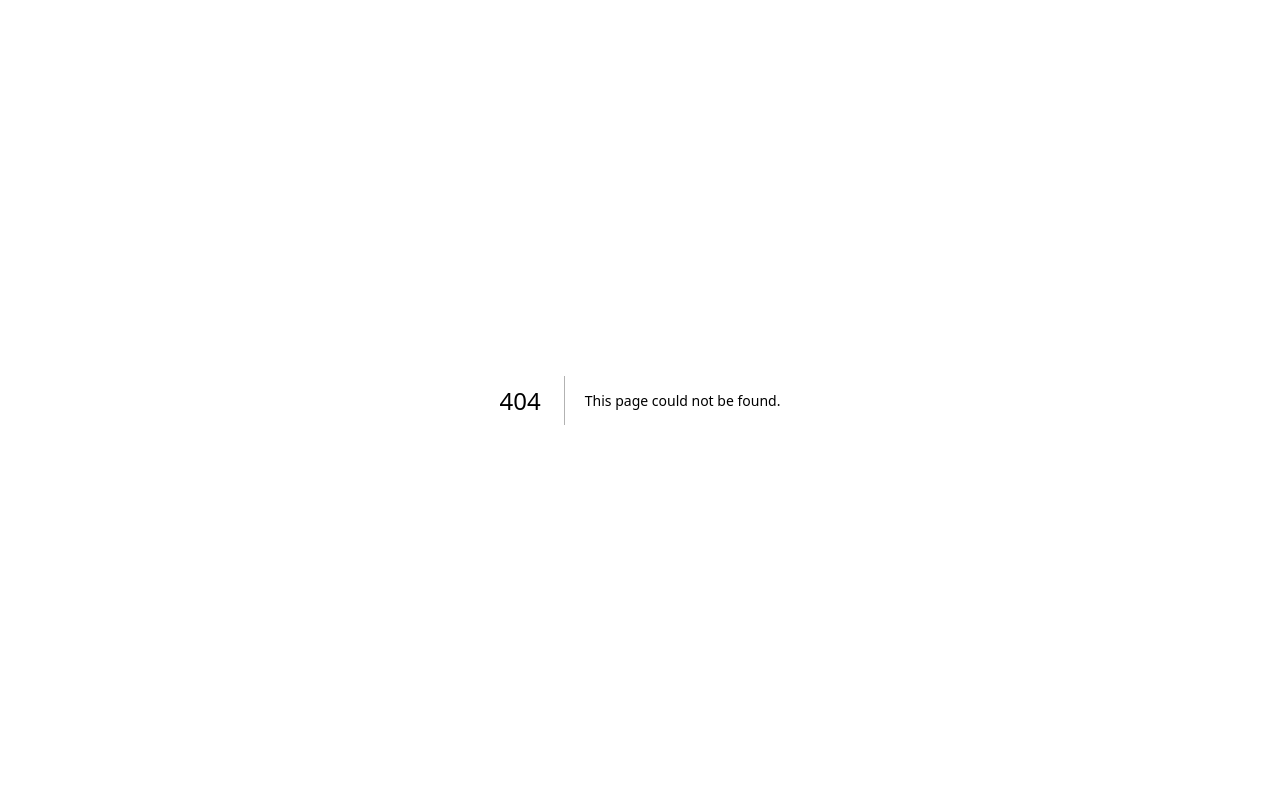
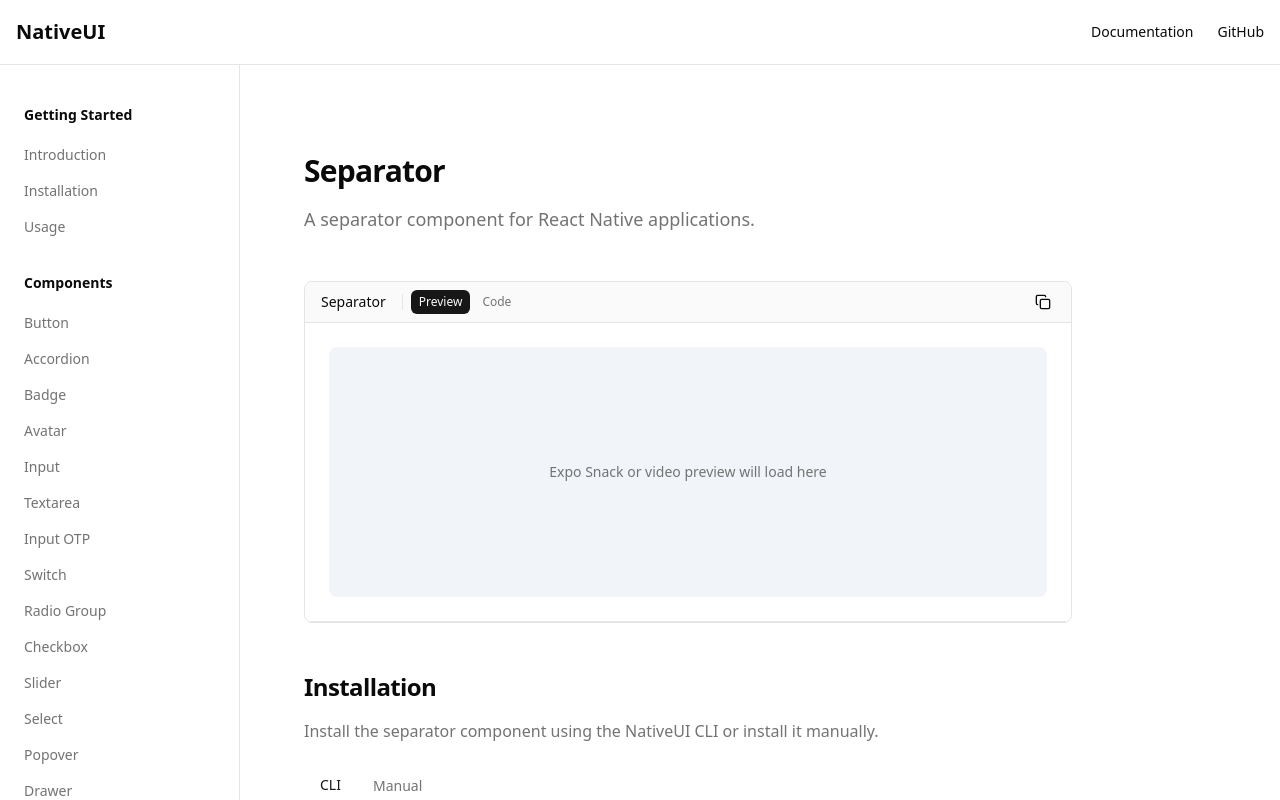
Before and after one commit to nativeui-org/ui, a Next.js app: page /docs/components/separator in a window 1280 px wide. Before the commit this address had no page. Shown: the top 800 px of the page. Built offline with nearby package versions, Linux system fonts and the light colour scheme.

Commit message:
Add Separator component to registry
- Introduced a new Separator component for React Native applications, including its implementation in `registry/separator/separator.tsx`.
- Updated `registry.json` to include the new Separator component and its details.

```diff
--- /dev/null
+++ b/app/(site)/docs/components/separator/page.tsx
@@ -0,0 +1,57 @@
+import { ComponentPreview } from "@/components/docs/component-preview";
+
+export default function SeparatorPage() {
+  return (
+    <ComponentPreview
+      name="Separator"
+      description="A separator component for React Native applications."
+      examples={[
+  {
+    "title": "Default",
+    "value": "default",
+    "content": "import { Separator } from \"@nativeui/ui\";\n\nexport default function SeparatorDemo() {\n  return (\n    <Separator>\n      Click me\n    </Separator>\n  );\n}",
+    "language": "tsx"
+  }
+]}
+      componentCode={`import React from "react";
+import { View } from "react-native";
+import { cn } from "@/lib/utils";
+
+interface SeparatorProps {
+  className?: string;
+  orientation?: "horizontal" | "vertical";
+}
+
+function Separator({ className, orientation = "horizontal" }: SeparatorProps) {
+  return (
+    <View
+      className={cn(
+        "bg-border",
+        orientation === "horizontal" ? "h-px w-full" : "h-full w-px",
+        className
+      )}
+    />
+  );
+}
+
+export { Separator };
+`}
+      previewCode={`import { Separator } from "@nativeui/ui";
+
+export default function SeparatorDemo() {
+  return (
+    <div className="flex flex-col gap-4">
+      <Separator>Default Separator</Separator>
+      <Separator variant="destructive">Delete</Separator>
+      <Separator variant="outline">Outline</Separator>
+      <Separator variant="secondary">Secondary</Separator>
+      <Separator variant="ghost">Ghost</Separator>
+      <Separator variant="link">Link</Separator>
+    </div>
+  );
+}`}
+      registryName="separator"
+      packageName="@nativeui/ui"
+    />
+  );
+}
--- /dev/null
+++ b/public/r/separator.json
@@ -0,0 +1,18 @@
+{
+  "$schema": "https://ui.shadcn.com/schema/registry-item.json",
+  "name": "separator",
+  "type": "registry:component",
+  "title": "Separator",
+  "description": "A separator component for React Native applications.",
+  "dependencies": [
+    "react-native"
+  ],
+  "registryDependencies": [],
+  "files": [
+    {
+      "path": "registry/separator/separator.tsx",
+      "content": "import React from \"react\";\nimport { View } from \"react-native\";\nimport { cn } from \"@/lib/utils\";\n\ninterface SeparatorProps {\n  className?: string;\n  orientation?: \"horizontal\" | \"vertical\";\n}\n\nfunction Separator({ className, orientation = \"horizontal\" }: SeparatorProps) {\n  return (\n    <View\n      className={cn(\n        \"bg-border\",\n        orientation === \"horizontal\" ? \"h-px w-full\" : \"h-full w-px\",\n        className\n      )}\n    />\n  );\n}\n\nexport { Separator };\n",
+      "type": "registry:component"
+    }
+  ]
+}
--- a/registry.json
+++ b/registry.json
@@ -227,6 +227,20 @@
           "type": "registry:component"
         }
       ]
+    },
+    {
+      "name": "separator",
+      "type": "registry:component",
+      "title": "Separator",
+      "description": "A separator component for React Native applications.",
+      "files": [
+        {
+          "path": "registry/separator/separator.tsx",
+          "type": "registry:component"
+        }
+      ],
+      "dependencies": ["react-native"],
+      "registryDependencies": []
     }
   ]
 }
--- /dev/null
+++ b/registry/separator/separator.tsx
@@ -0,0 +1,22 @@
+import React from "react";
+import { View } from "react-native";
+import { cn } from "@/lib/utils";
+
+interface SeparatorProps {
+  className?: string;
+  orientation?: "horizontal" | "vertical";
+}
+
+function Separator({ className, orientation = "horizontal" }: SeparatorProps) {
+  return (
+    <View
+      className={cn(
+        "bg-border",
+        orientation === "horizontal" ? "h-px w-full" : "h-full w-px",
+        className
+      )}
+    />
+  );
+}
+
+export { Separator };
```
